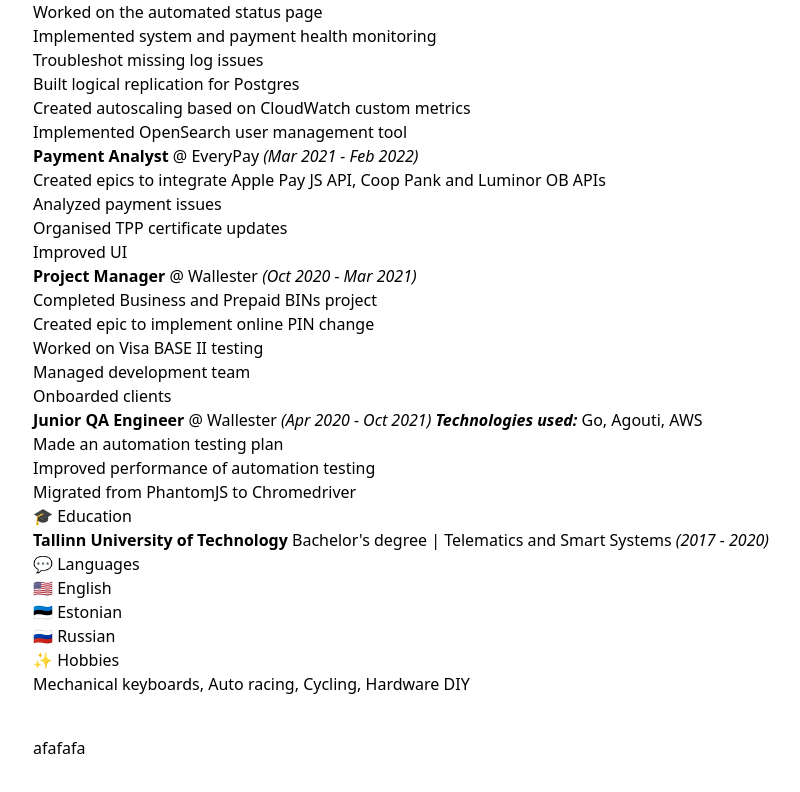
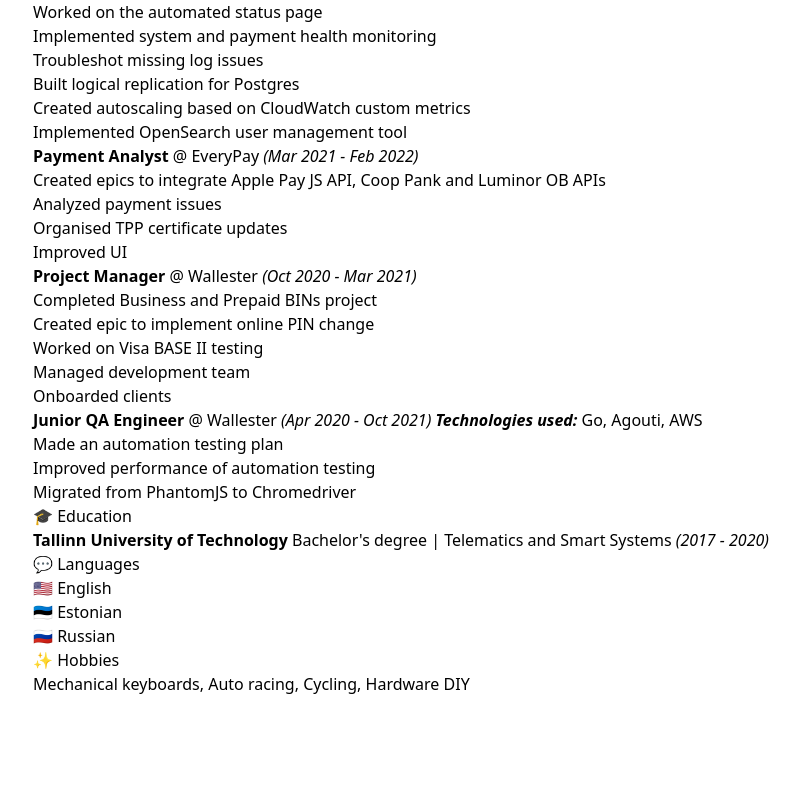
Before and after one commit to arazdolski/cv, a Next.js app: page /cv in a window 1280 px wide. Shown: the part 396-1188 px from the top of the page, without its empty margins (111-911 px from the left). Built offline with nearby package versions, Linux system fonts and the light colour scheme.

Commit message:
Remove footer test text

```diff
--- a/components/Footer.js
+++ b/components/Footer.js
@@ -1,5 +1,5 @@
 function Footer() {
-  return <footer className="my-10">afafafa</footer>;
+  return <footer className="my-10"></footer>;
 }
 
 export default Footer;
```
